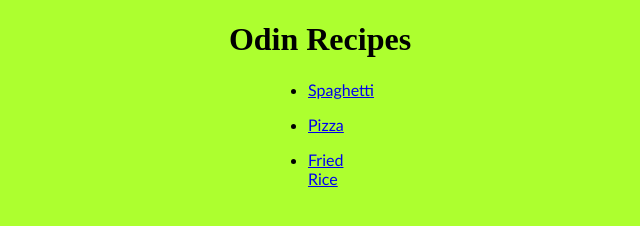
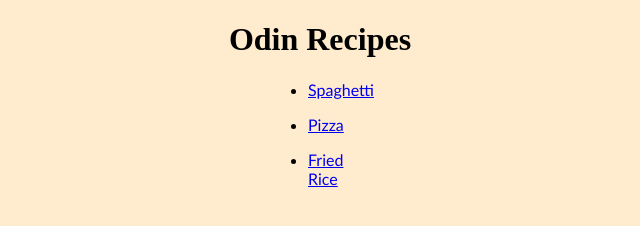
Before and after one commit to protoncoder/odin-recipes, a plain HTML site: page index.html in a window 1280 px wide. Shown: the whole page, without its empty margins (320-960 px from the left). Drawn offline with Linux system fonts and the light colour scheme.

Commit message:
fix bg color

```diff
--- a/styles.css
+++ b/styles.css
@@ -7,8 +7,7 @@
 }
 
 .bg-recipe, .bg-main, .main-recipes {
-  //background-color:blanchedalmond;
-  background-color: greenyellow;
+  background-color:blanchedalmond;
   display: block;
   margin-left: auto;
   margin-right: auto;
```
